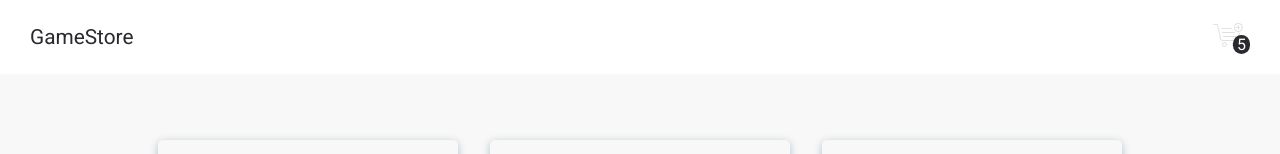
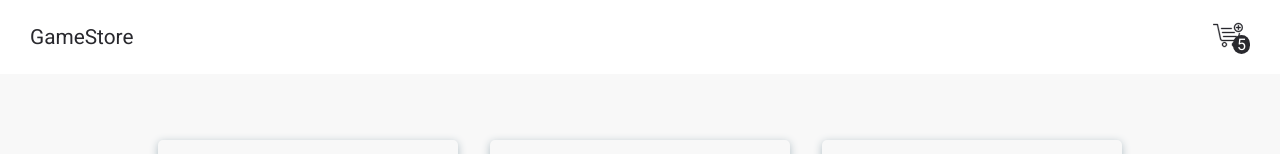
Before and after one commit to weversonneri/desafio-react, a React (Create React App) app: page / in a window 1280 px wide. Shown: the top 154 px of the page. Built offline with nearby package versions, Linux system fonts and the light colour scheme.

Commit message:
:sparkles: navbar

```diff
--- a/src/components/NavBar/index.js
+++ b/src/components/NavBar/index.js
@@ -1,7 +1,7 @@
 import React from 'react';
 import { Link, useHistory } from 'react-router-dom';
 
-import cartIcon from '../../assets/cart-icon.svg';
+import { ReactComponent as CartIcon } from '../../assets/cart-icon.svg';
 
 import './styles.css';
 
@@ -11,16 +11,19 @@ export function NavBar() {
   return (
     <nav className="nav-container">
       <div className="logo">
-        <Link to="/" className="logo-text">
+        <Link to="/"
+          title="Home"
+          className="logo-text"
+        >
           GameStore
         </Link>
       </div>
       <div className="cart-icon-container">
-        <img
+        <CartIcon
           className="cart-icon"
-          src={cartIcon}
-          alt="Carrinho"
-          onClick={() => { history.push('/checkout') }} />
+          title="Carrinho"
+          onClick={() => { history.push('/checkout') }}
+        />
         <span className="cart-quantity"> 5 </span>
       </div>
     </nav>
--- a/src/components/NavBar/styles.css
+++ b/src/components/NavBar/styles.css
@@ -17,7 +17,7 @@
 }
 
 .logo-text:hover {
-  color: black;
+  color: #79797a;
 }
 
 .cart-icon-container {
@@ -36,4 +36,12 @@
 .cart-icon {
   width: 30px;
   height: 30px;
+
+  fill:#29292e;
+  stroke: #29292e;
 }
+
+.cart-icon:hover {
+  fill:#79797a;
+  stroke: #79797a;
+}
```
Also changed, not shown: src/assets/cart-icon.svg.
